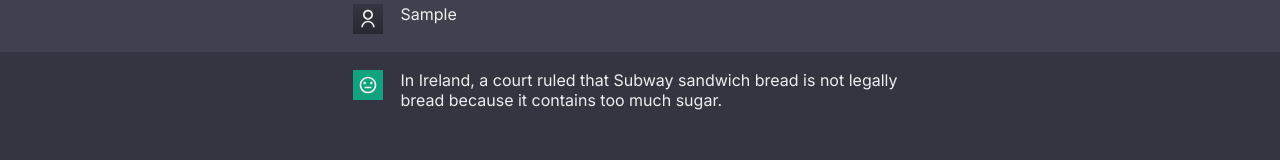
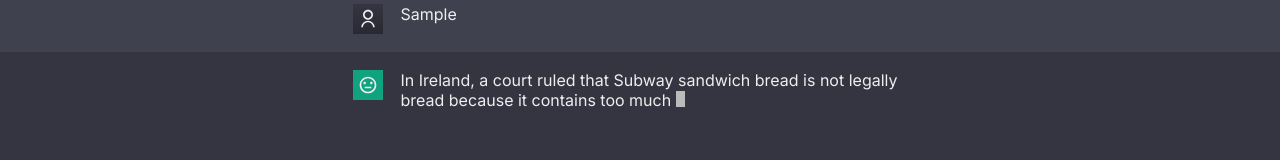
Before and after one commit to MollyJeanB/chat-blt, a Next.js app: page / in a window 1280 px wide. Both pictures are taken after typing "Sample" into the empty fields and a click on the button "Submit". Shown: the part 265-425 px from the top of the page. Built offline with nearby package versions, Linux system fonts and the light colour scheme.

Commit message:
[F] Implement response animation

```diff
--- a/src/components/commentList/CommentCard.tsx
+++ b/src/components/commentList/CommentCard.tsx
@@ -12,19 +12,32 @@
 	commentData,
 	isAnimated,
 }) => {
+	const { comment, author } = commentData
 	const [displayComment, setDisplayComment] = useState<string>("")
-	const { comment, author } = commentData
+	const [wordCounter, setWordCounter] = useState<number>(0)
+	const [isActivelyAnimating, setIsActivelyAnimating] = useState<boolean>(false)
 
 	useEffect(() => {
 		if (!isAnimated) {
 			setDisplayComment(comment)
 		} else {
+			const commentStrings: string[] = comment.split(" ")
 			const timer = setTimeout(() => {
-				setDisplayComment(comment)
-			}, 1000)
+				if (wordCounter < commentStrings.length) {
+					setIsActivelyAnimating(true)
+					const firstWord: string = commentStrings[wordCounter]
+					const secondWord: string | undefined =
+						commentStrings[wordCounter + 1] ?? ""
+
+					setDisplayComment(`${displayComment} ${firstWord} ${secondWord}`)
+					setWordCounter(wordCounter + 2)
+				} else {
+					setIsActivelyAnimating(false)
+				}
+			}, 300)
 			return () => clearTimeout(timer)
 		}
-	}, [commentData])
+	})
 
 	const isUserComment: boolean = author === "User"
 	const cardStyles: string = isUserComment
@@ -42,7 +55,10 @@
 		<li className={cardStyles}>
 			<div className={styles.commentInner}>
 				<div className={avatarWrapperStyles}>{icon}</div>
-				<p>{displayComment}</p>
+				<p>
+					{displayComment}{" "}
+					{isActivelyAnimating && <span className={styles.cursor} />}
+				</p>
 			</div>
 		</li>
 	)
--- a/src/components/commentList/CommentList.tsx
+++ b/src/components/commentList/CommentList.tsx
@@ -12,12 +12,12 @@
 		<div>
 			<ul className={styles.commentList}>
 				{commentList.map((commentData, index) => {
-					const isAnimated: boolean = index === commentList.length - 1
+					const isLastComment: boolean = index === commentList.length - 1
 					return (
 						<CommentCard
 							key={`${index}-${commentData.comment}`}
 							commentData={commentData}
-							isAnimated={isAnimated}
+							isAnimated={isLastComment}
 						/>
 					)
 				})}
--- a/src/components/commentList/commentList.module.css
+++ b/src/components/commentList/commentList.module.css
@@ -35,3 +35,11 @@
 .backgroundTeal {
 	background: var(--color-teal);
 }
+
+.cursor {
+	display: inline-block;
+	background: var(--color-gray-4);
+	width: var(--size-xs);
+	height: 16px;
+	margin-bottom: -1px;
+}
```
